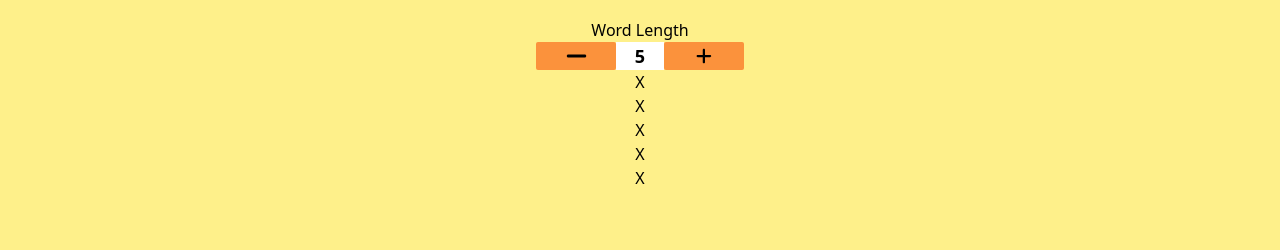
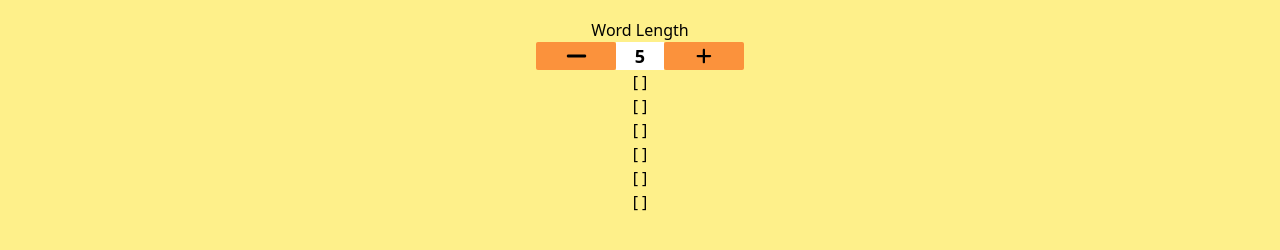
Before and after one commit to KRQQN/Wordle-Fullstack-React-TSX, a React (Vite) app in the folder client/: page / in a window 1280 px wide. Shown: the part 142-392 px from the top of the page. Built offline with nearby package versions, Linux system fonts and the light colour scheme.

Commit message:
guess length responds to userinput

```diff
--- a/client/src/App.tsx
+++ b/client/src/App.tsx
@@ -1,19 +1,22 @@
 import { useState } from "react";
 import "./App.css";
 
-/* import { FontAwesomeIcon } from "@fortawesome/react-fontawesome";
-import { faPlus, faMinus } from "@fortawesome/free-solid-svg-icons"; */
+import { GameBoard } from "./components/GameBoard";
+import { WordLength } from "./components/WordLength";
 
-import { GameBoard } from "./components/GameBoard";
-
-
-
-
-const App: React.FC = () => {
-
+function App() {
+  const [wordLength, setWordLength] = useState<number>(1);
 
   return (
-    <GameBoard /* onChange={} *//>
+    <>
+      <WordLength handleChange={(wl: number) => setWordLength(wl)} />
+      <GameBoard wordLength={wordLength} />
+      <GameBoard wordLength={wordLength} />
+      <GameBoard wordLength={wordLength} />
+      <GameBoard wordLength={wordLength} />
+      <GameBoard wordLength={wordLength} />
+      <GameBoard wordLength={wordLength} />
+    </>
   );
 }
 
--- a/client/src/components/GameBoard.tsx
+++ b/client/src/components/GameBoard.tsx
@@ -1,20 +1,14 @@
-import React from 'react'
-import { useState } from "react";
-import {WordLength} from './WordLength';
+interface Props {
+  wordLength: number;
+}
 
-
-
-
-export const GameBoard: React.FC = () => {
-    const [wordLength, setWordLength] = useState(5)
-
+export function GameBoard({ wordLength }: Props) {
   return (
-    <>
-        <WordLength handleChange={(wl:number) => setWordLength(wl)}/>
-        {new Array(wordLength).fill(0).map((_,i) => (
-            <div>X</div>
-        ))}
-    </>
-
-  )
+    <div className="flex items-center justify-center">
+      {new Array(wordLength).fill(0).map((_, i) => (
+        <div className="mx-1.5"
+        key={i}>[ ]</div>
+      ))}
+    </div>
+  );
 }
--- a/client/src/components/WordLength.tsx
+++ b/client/src/components/WordLength.tsx
@@ -1,53 +1,45 @@
-import React from "react";
 import { useState } from "react";
 
 import { FontAwesomeIcon } from "@fortawesome/react-fontawesome";
 import { faPlus, faMinus } from "@fortawesome/free-solid-svg-icons";
 
-
 interface Props {
-    handleChange: (x:number) => void
-    //handleChange: (wl:number) => void
+  handleChange: (wl: number) => void
 }
 
-export const WordLength: React.FC<Props> = ({handleChange}) => {
-
-    const [count, setCount] = useState<number>(5);
-
+export function WordLength({ handleChange }: Props) {
+  const [count, setCount] = useState<number>(5);
+  //! remove state, use state from App
   return (
     <>
       <h1>Word Length</h1>
       <div className="flex justify-center ">
         <button
           className="w-20 leading-none rounded-sm font-extrabold text-2xl bg-orange-400"
-          onClick={() => setCount(count - 1)}
+          onClick={() => {
+            setCount(count - 1);
+            handleChange(count - 1);
+          }}
         >
           <FontAwesomeIcon icon={faMinus} />
         </button>
 
-        <p
-          onChange={() => {
-            handleChange(count);
-          }}
-          className="w-12 bg-white font-bold text-lg"
-        >
-          {count}
-        </p>
+        <p className="w-12 bg-white font-bold text-lg">{count}</p>
 
         <button
           className="w-20  rounded-sm  bg-orange-400 flex items-center justify-center "
-          onClick={() => setCount(count + 1)}
+          onClick={() => {
+            setCount(count + 1);
+            handleChange(count + 1);
+          }}
         >
           <FontAwesomeIcon icon={faPlus} className="text-lg" />
         </button>
       </div>
 
-     {/*  <h1 className="h-80 mt-5 text-xl bg-yellow-300 font-bold text-center">
+      {/*  <h1 className="h-80 mt-5 text-xl bg-yellow-300 font-bold text-center">
         APP CONTENT
       </h1> */}
     </>
   );
-
-
-
 }
```
